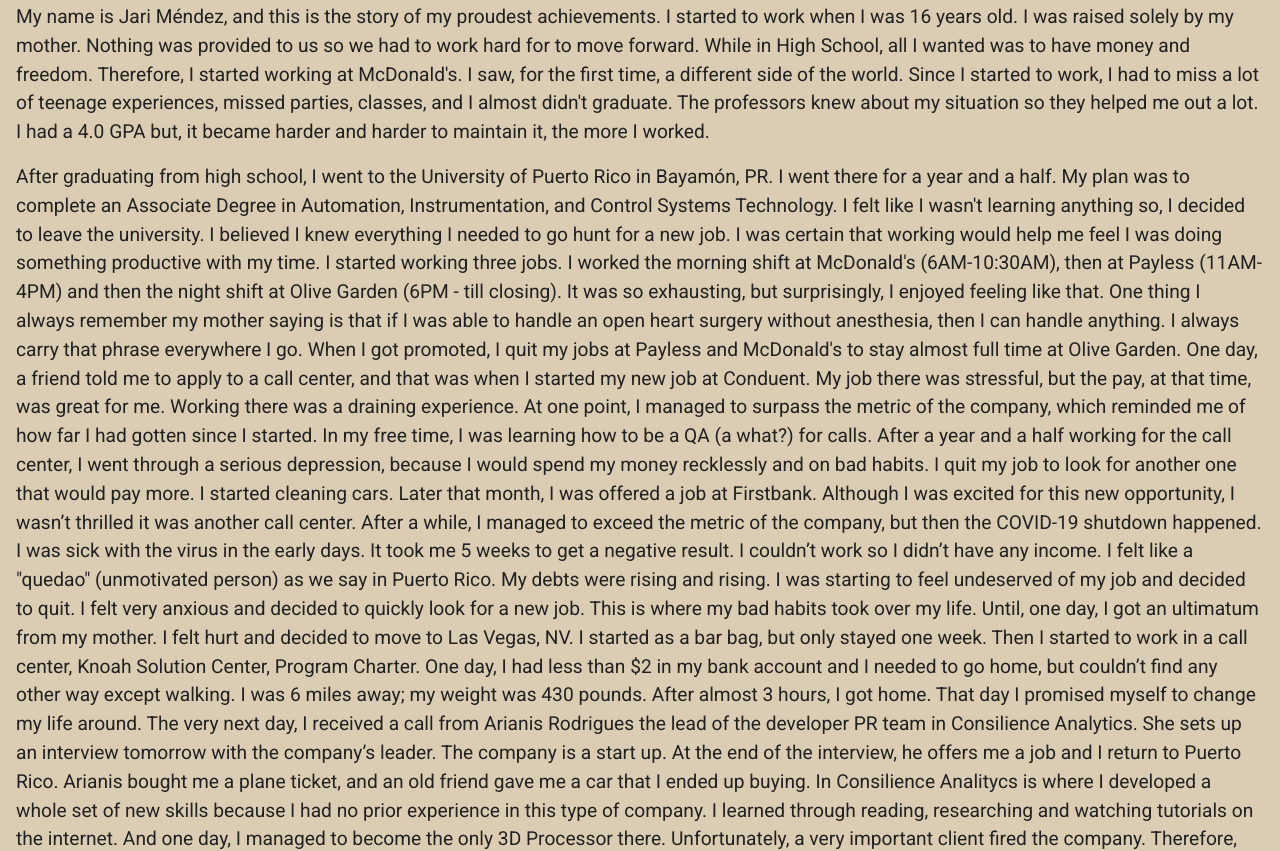
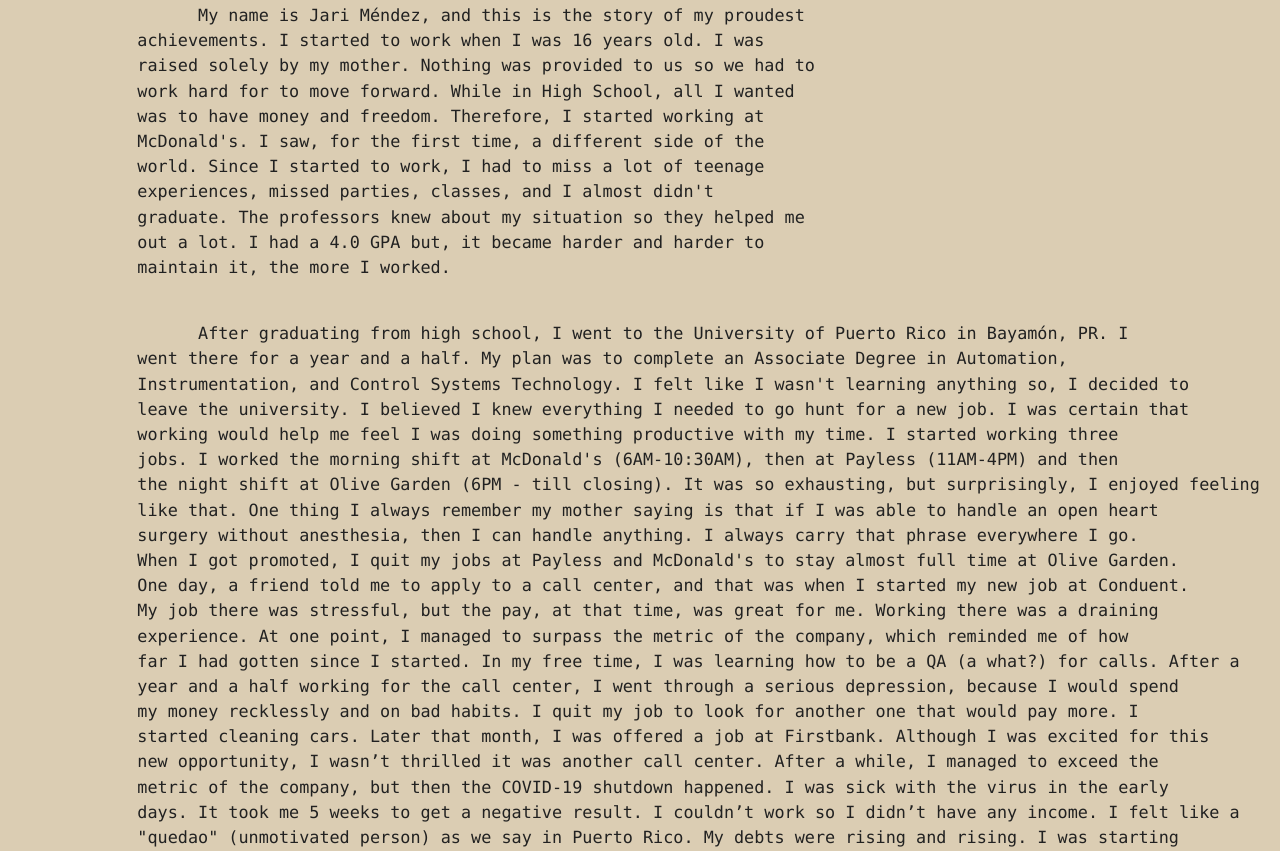
Before and after one commit to oceantemper/JariLandingPage, a plain HTML site: page MyStory.html in a window 1280 px wide. Shown: the part 697-1548 px from the top of the page. Drawn offline with nearby package versions, Linux system fonts and the light colour scheme; a script that the page names is missing.

Commit message:
commit sangria

```diff
--- a/MyStory.html
+++ b/MyStory.html
@@ -110,8 +110,8 @@
       <section class="section-page" id="mystory">
         <div class="justify-content-center">
           <h1>Welcome to My Story</h1>
-          <p>
-            My name is Jari Méndez, and this is the story of my proudest
+          <pre>
+                  My name is Jari Méndez, and this is the story of my proudest
             achievements. I started to work when I was 16 years old. I was
             raised solely by my mother. Nothing was provided to us so we had to
             work hard for to move forward. While in High School, all I wanted
@@ -122,66 +122,47 @@
             graduate. The professors knew about my situation so they helped me
             out a lot. I had a 4.0 GPA but, it became harder and harder to
             maintain it, the more I worked.
-          </p>
+          </pre>
 
-          <p>
-            After graduating from high school, I went to the University of
-            Puerto Rico in Bayamón, PR. I went there for a year and a half. My
-            plan was to complete an Associate Degree in Automation,
-            Instrumentation, and Control Systems Technology. I felt like I
-            wasn&#39;t learning anything so, I decided to leave the university.
-            I believed I knew everything I needed to go hunt for a new job. I
-            was certain that working would help me feel I was doing something
-            productive with my time. I started working three jobs. I worked the
-            morning shift at McDonald&#39;s (6AM-10:30AM), then at Payless
-            (11AM-4PM) and then the night shift at Olive Garden (6PM - till
-            closing). It was so exhausting, but surprisingly, I enjoyed feeling
-            like that. One thing I always remember my mother saying is that if I
-            was able to handle an open heart surgery without anesthesia, then I
-            can handle anything. I always carry that phrase everywhere I go.
-            When I got promoted, I quit my jobs at Payless and McDonald&#39;s to
-            stay almost full time at Olive Garden. One day, a friend told me to
-            apply to a call center, and that was when I started my new job at
-            Conduent. My job there was stressful, but the pay, at that time, was
-            great for me. Working there was a draining experience. At one point,
-            I managed to surpass the metric of the company, which reminded me of
-            how far I had gotten since I started. In my free time, I was
-            learning how to be a QA (a what?) for calls. After a year and a half
-            working for the call center, I went through a serious depression,
-            because I would spend my money recklessly and on bad habits. I quit
-            my job to look for another one that would pay more. I started
-            cleaning cars. Later that month, I was offered a job at Firstbank.
-            Although I was excited for this new opportunity, I wasn’t thrilled
-            it was another call center. After a while, I managed to exceed the
-            metric of the company, but then the COVID-19 shutdown happened. I
-            was sick with the virus in the early days. It took me 5 weeks to get
-            a negative result. I couldn’t work so I didn’t have any income. I
-            felt like a &quot;quedao&quot; (unmotivated person) as we say in
-            Puerto Rico. My debts were rising and rising. I was starting to feel
-            undeserved of my job and decided to quit. I felt very anxious and
-            decided to quickly look for a new job. This is where my bad habits
-            took over my life. Until, one day, I got an ultimatum from my
-            mother. I felt hurt and decided to move to Las Vegas, NV. I started
-            as a bar bag, but only stayed one week. Then I started to work in a
-            call center, Knoah Solution Center, Program Charter. One day, I had
-            less than $2 in my bank account and I needed to go home, but
-            couldn’t find any other way except walking. I was 6 miles away; my
-            weight was 430 pounds. After almost 3 hours, I got home. That day I
-            promised myself to change my life around. The very next day, I
-            received a call from Arianis Rodrigues the lead of the developer PR
-            team in Consilience Analytics. She sets up an interview tomorrow
-            with the company’s leader. The company is a start up. At the end of
-            the interview, he offers me a job and I return to Puerto Rico.
-            Arianis bought me a plane ticket, and an old friend gave me a car
-            that I ended up buying. In Consilience Analitycs is where I
-            developed a whole set of new skills because I had no prior
-            experience in this type of company. I learned through reading,
-            researching and watching tutorials on the internet. And one day, I
-            managed to become the only 3D Processor there. Unfortunately, a very
-            important client fired the company. Therefore, I&#39;m currently
-            looking for a new job to develop and create new skills and
-            experiences in life.
-          </p>
+          <pre>
+                  After graduating from high school, I went to the University of Puerto Rico in Bayamón, PR. I
+            went there for a year and a half. My plan was to complete an Associate Degree in Automation,
+            Instrumentation, and Control Systems Technology. I felt like I wasn&#39;t learning anything so, I decided to
+            leave the university. I believed I knew everything I needed to go hunt for a new job. I was certain that
+            working would help me feel I was doing something productive with my time. I started working three
+            jobs. I worked the morning shift at McDonald&#39;s (6AM-10:30AM), then at Payless (11AM-4PM) and then
+            the night shift at Olive Garden (6PM - till closing). It was so exhausting, but surprisingly, I enjoyed feeling
+            like that. One thing I always remember my mother saying is that if I was able to handle an open heart
+            surgery without anesthesia, then I can handle anything. I always carry that phrase everywhere I go.
+            When I got promoted, I quit my jobs at Payless and McDonald&#39;s to stay almost full time at Olive Garden.
+            One day, a friend told me to apply to a call center, and that was when I started my new job at Conduent.
+            My job there was stressful, but the pay, at that time, was great for me. Working there was a draining
+            experience. At one point, I managed to surpass the metric of the company, which reminded me of how
+            far I had gotten since I started. In my free time, I was learning how to be a QA (a what?) for calls. After a
+            year and a half working for the call center, I went through a serious depression, because I would spend
+            my money recklessly and on bad habits. I quit my job to look for another one that would pay more. I
+            started cleaning cars. Later that month, I was offered a job at Firstbank. Although I was excited for this
+            new opportunity, I wasn’t thrilled it was another call center. After a while, I managed to exceed the
+            metric of the company, but then the COVID-19 shutdown happened. I was sick with the virus in the early
+            days. It took me 5 weeks to get a negative result. I couldn’t work so I didn’t have any income. I felt like a
+            &quot;quedao&quot; (unmotivated person) as we say in Puerto Rico. My debts were rising and rising. I was starting
+            to feel undeserved of my job and decided to quit. I felt very anxious and decided to quickly look for a
+            new job. This is where my bad habits took over my life. Until, one day, I got an ultimatum from my
+            mother. I felt hurt and decided to move to Las Vegas, NV. I started as a bar bag, but only stayed one
+            week. Then I started to work in a call center, Knoah Solution Center, Program Charter. One day, I had
+            less than $2 in my bank account and I needed to go home, but couldn’t find any other way except
+            walking. I was 6 miles away; my weight was 430 pounds. After almost 3 hours, I got home. That day I
+            promised myself to change my life around. The very next day, I received a call from Arianis Rodrigues
+            the lead of the developer PR team in Consilience Analytics. She sets up an interview tomorrow with the
+            company’s leader. The company is a start up. At the end of the interview, he offers me a job and I return
+            to Puerto Rico. Arianis bought me a plane ticket, and an old friend gave me a car that I ended up buying.
+            In Consilience Analitycs is where I developed a whole set of new skills because I had no prior experience
+            in this type of company. I learned through reading, researching and watching tutorials on the internet.
+          </pre>
+
+          <pre>      And one day, I managed to become the only 3D Processor there. Unfortunately, a very
+            important client fired the company. Therefore, I&#39;m currently looking for a new job to develop and create
+            new skills and experiences in life.</pre>
         </div>
       </section>
     </main>
```
